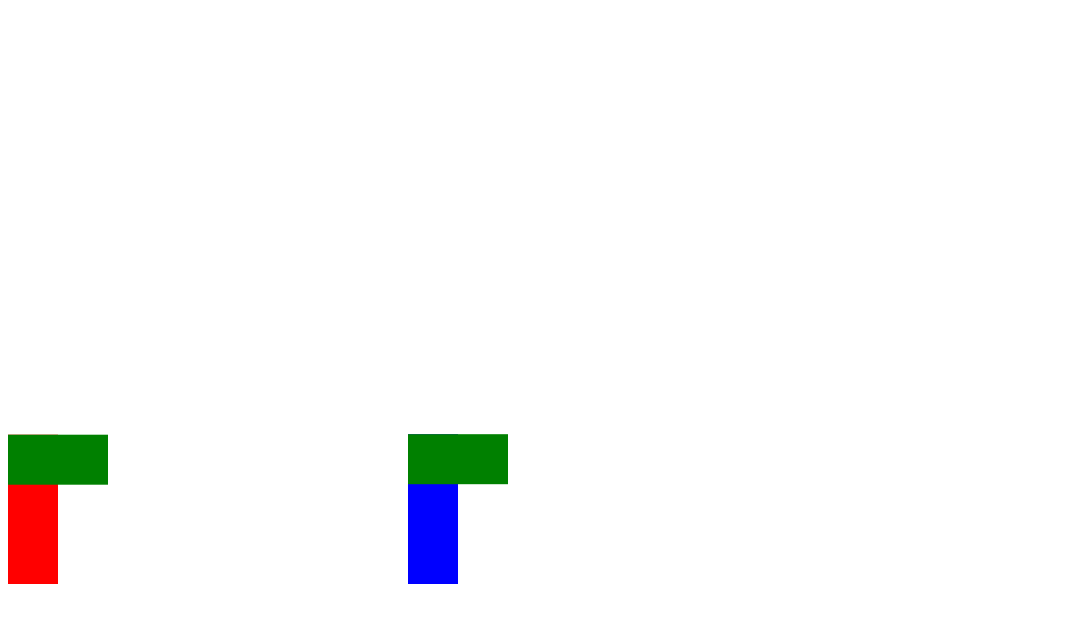
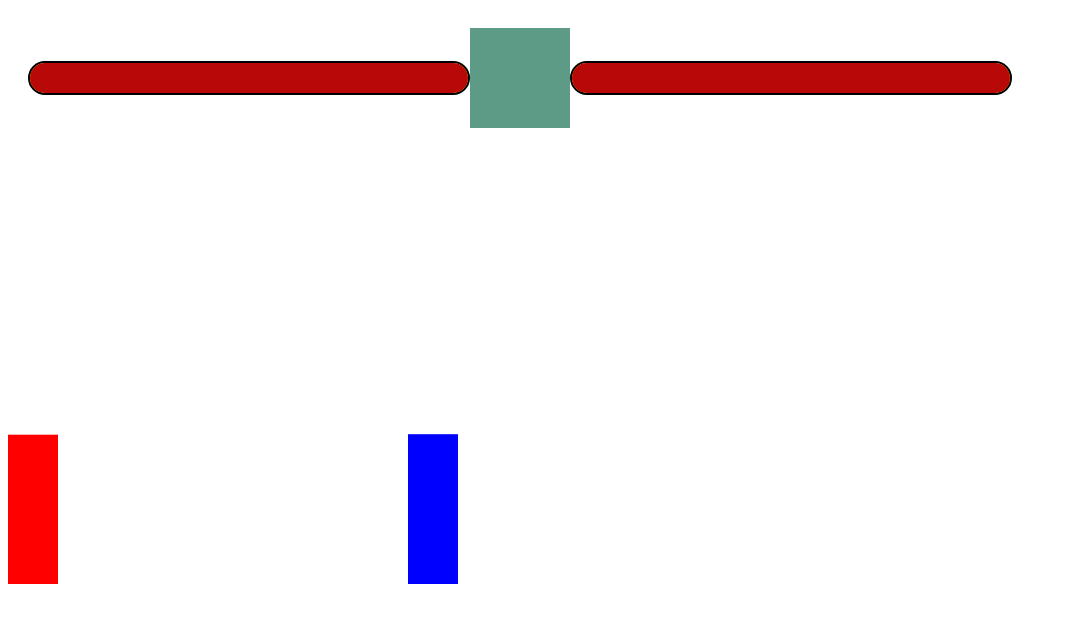
Before and after one commit to zhenja-ulchak/JavaScript-Fighting-Game-Canvas-, a plain HTML site: page index.html in a window 1280 px wide. Shown: the whole page, without its empty margins (0-1067 px from the left). Drawn offline with Linux system fonts and the light colour scheme.

Commit message:
add css and healt line

```diff
--- a/index.html
+++ b/index.html
@@ -1,3 +1,27 @@
-<canvas></canvas>
+<head>
+    <link rel="stylesheet" href="style.css">
+</head>
 
-<script src="index.js"></script>
+<body>
+
+    <div class="block-all-one">
+        <div class="block-all-two">
+            <!--перша шкала життя  -->
+
+            <div class="healt-block-one">
+                <div id="playerH" class="one-healt"></div>
+                <div class="second-heal-bl-po"></div>
+            </div>
+            <!-- таймер -->
+
+            <div class="taimer"></div>
+            <!-- друга шкала життя -->
+            <div class="healt-block-second">
+                <div id="enemyH" class="second-healt"></div>
+                <div class="second-heal-bl-po"></div>
+            </div>
+        </div>
+        <canvas></canvas>
+    </div>
+    <script src="index.js"></script>
+</body>
--- a/index.js
+++ b/index.js
@@ -1,6 +1,6 @@
 const canvas = document.querySelector('canvas');
 const c = canvas.getContext('2d');
-
+// розмір вікна
 canvas.width = 1024
 canvas.height = 576
     // початкова позиція на екрані
@@ -10,23 +10,31 @@ const gravity = 0.7
 // класс
 class Sprite {
     // конструктор
-    constructor({ position, velociti, color = 'red' }) {
+    constructor({ position, velociti, color = 'red', offset }) {
             this.position = position
             this.velociti = velociti
             this.height = 150
             this.lastKey
+            this.width = 50
+            this.isAttacking
             this.attackBox = {
-                position: this.position,
+                position: {
+                    x: this.position.x,
+                    y: this.position.y
+                },
+                offset,
                 width: 100,
                 height: 50,
             }
             this.color = color
+            this.healt = 100
         }
         // початкова позиція 2 обєкта
     draw() {
             c.fillStyle = this.color
-            c.fillRect(this.position.x, this.position.y, 50, this.height);
+            c.fillRect(this.position.x, this.position.y, this.width, this.height);
             //atackbox атака
+            if (this.isAttacking) {
                 c.fillStyle = 'green'
                 c.fillRect(
                     this.attackBox.position.x,
@@ -35,11 +43,15 @@ class Sprite {
                     this.attackBox.height
                 );
             }
-        // обновлення позиції на 10 рх
+        }
+        // обновлення позиції
     update() {
         this.draw()
+
+        this.attackBox.position.x = this.position.x + this.attackBox.offset.x
+        this.attackBox.position.y = this.position.y
+
         this.position.y += this.velociti.y
-
         this.position.x += this.velociti.x
 
         // якшо висота обща більша чи рівна висоті окна канваса то
@@ -47,6 +59,12 @@ class Sprite {
             // ми її обнуляєм
             this.velociti.y = 0
         } else this.velociti.y += gravity
+    }
+    attack() {
+        this.isAttacking = true
+        setTimeout(() => {
+            this.isAttacking = false
+        }, 100);
     }
 
 }
@@ -59,6 +77,10 @@ const player = new Sprite({
     velociti: {
         x: 0,
         y: 10
+    },
+    offset: {
+        x: 0,
+        y: 0
     }
 
 });
@@ -73,7 +95,11 @@ const enemy = new Sprite({
         x: 0,
         y: 0
     },
-    color: 'blue'
+    color: 'blue',
+    offset: {
+        x: -50,
+        y: 0
+    }
 
 });
 
@@ -96,10 +122,19 @@ const keys = {
     },
     ArrowRight: {
         pressed: false
-    }
+    },
+
 }
 
 let lastKey
+
+function rectCollisiuon({ rectangel1, rectangel2, }) {
+    return (
+        rectangel1.attackBox.position.x + rectangel1.attackBox.width >=
+        rectangel2.position.x && rectangel1.attackBox.position.x <= rectangel2.position.x + rectangel2.width &&
+        rectangel1.attackBox.position.y + rectangel1.attackBox.height >= rectangel2.position.y &&
+        rectangel1.attackBox.position.y <= rectangel2.position.y + rectangel2.height)
+}
 
 function animate() {
     // указує бравзеру що потрібно зробити
@@ -124,11 +159,31 @@ function animate() {
         enemy.velociti.x = 5
     }
 
-    //візуалізація атаки
-    if (player.attackBox.position.x + player.attackBox.width >= enemy.position.x) {
+    // атакa
+    if (rectCollisiuon({
+            rectangel1: player,
+            rectangel2: enemy
+        }) && player.isAttacking) {
+        player.isAttacking = false
+        enemy.healt -= 20
+        document.querySelector('#enemyH').style.width = enemy.healt + '%'
+
+        console.log('player attack');
+
 
     }
+    if (rectCollisiuon({
+            rectangel1: enemy,
+            rectangel2: player
+        }) && enemy.isAttacking) {
+        player.healt -= 20
+        document.querySelector('#playerH').style.width = player.healt + '%'
 
+        enemy.isAttacking = false
+        console.log('enemy attack');
+
+
+    }
 
 
 }
@@ -148,6 +203,9 @@ window.addEventListener('keydown', (event) => {
             player.velociti.y = -20
             player.lastKey = 'w'
             break
+        case ' ':
+            player.attack()
+            break
 
             //second player
 
@@ -162,6 +220,10 @@ window.addEventListener('keydown', (event) => {
         case 'ArrowUp':
             enemy.velociti.y = -20
             lastKey = 'ArrowUp'
+            break
+        case 'ArrowDown':
+            enemy.isAttacking = true
+            lastKey = 'ArrowDown'
             break
     }
     console.log(event);
--- /dev/null
+++ b/style.css
@@ -0,0 +1,69 @@
+* {
+    box-sizing: border-box;
+}
+
+.block-all-one {
+    position: relative;
+    display: inline-block;
+}
+
+.block-all-two {
+    position: absolute;
+    display: flex;
+    width: 100%;
+    align-items: center;
+    padding: 20px;
+}
+
+.taimer {
+    background-color: rgb(94, 155, 134);
+    height: 100px;
+    width: 100px;
+    flex-shrink: 0;
+}
+
+.first-healt {
+    background-color: rgb(185, 8, 8);
+    height: 30px;
+    width: 100%;
+    border-radius: 20px;
+    border: 2px solid rgb(0, 0, 0);
+}
+
+
+/*  */
+
+.healt-block-one {
+    position: relative;
+    height: 34px;
+    width: 100%;
+    background: yellow;
+    border: 2px solid black;
+    border-radius: 20px;
+    /* display: flex;
+    justify-content: flex-end; */
+}
+
+.one-healt {
+    background-color: rgb(185, 8, 8);
+    border-radius: 20px;
+    height: 30px;
+}
+
+.healt-block-second {
+    position: relative;
+    height: 34px;
+    width: 100%;
+    background: yellow;
+    border: 2px solid black;
+    border-radius: 20px;
+}
+
+.second-healt {
+    background-color: rgb(185, 8, 8);
+    border-radius: 20px;
+    height: 30px;
+}
+
+
+/*  */
```
Lines whose indentation alone changed are shown as unchanged.
